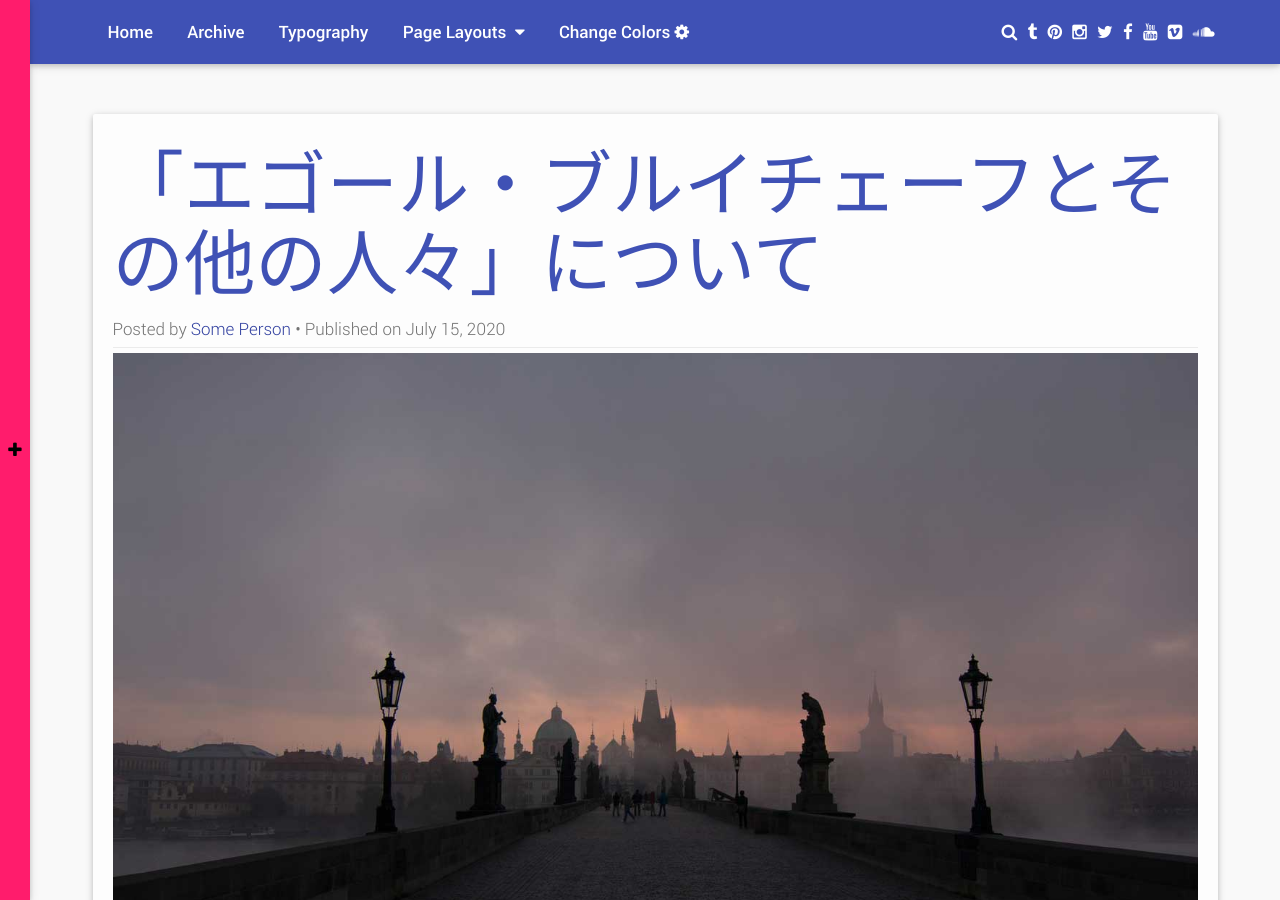
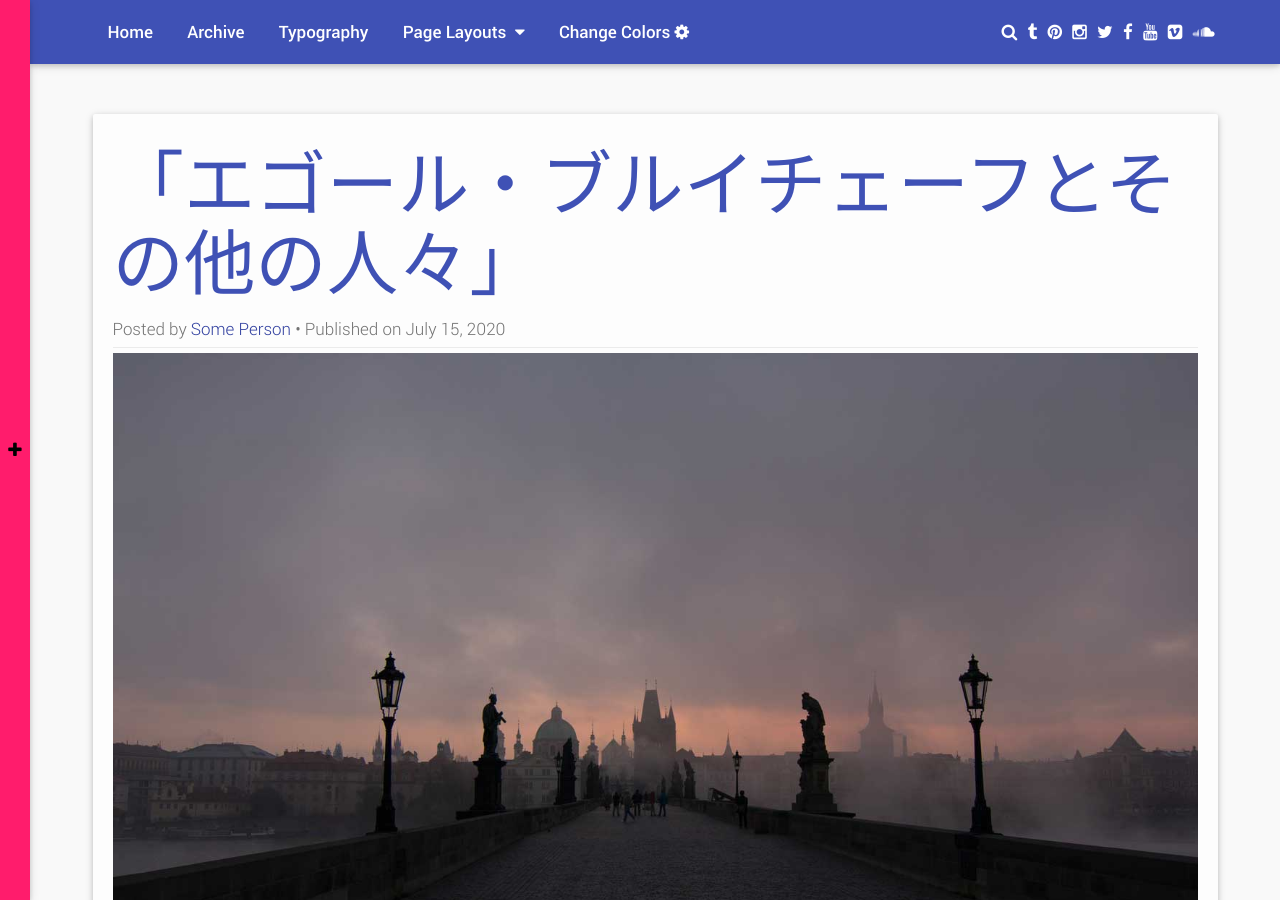
Before and after one commit to paraViewY/site, a Jekyll site: the page built from _posts/2020-07-15-yegor_bulychov_and_others.md, in a window 1280 px wide and 900 px high. Built offline with Jekyll 4.4.1, drawn with Linux system fonts in a browser that asks for light colours.

Commit message:
Update 2020-07-15-yegor_bulychov_and_others.md

```diff
--- a/_posts/2020-07-15-yegor_bulychov_and_others.md
+++ b/_posts/2020-07-15-yegor_bulychov_and_others.md
@@ -1,6 +1,6 @@
 ---
 author: someone
-title: 「エゴール・ブルイチェーフとその他の人々」について
+title: 「エゴール・ブルイチェーフとその他の人々」
 featimg: 1.jpg
 tags: [text]
 category: [standard]
```
